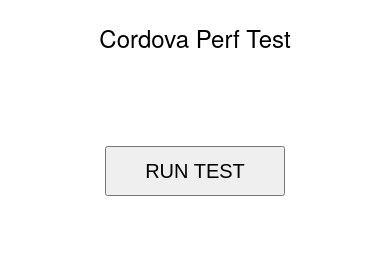
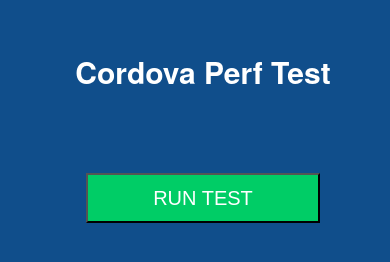
Before and after one commit to ezartech/cordova.perftest, a plain HTML site: page www/index.html in a window 390 px wide. Drawn offline with Linux system fonts and the light colour scheme; some packages are replaced by stand-ins of ours.

Commit message:
changed to blue/green color scheme

```diff
--- a/www/css/index.css
+++ b/www/css/index.css
@@ -27,28 +27,31 @@ body {
     font-family:'HelveticaNeue-Light', 'HelveticaNeue', Helvetica, Arial, sans-serif;
     font-size:12px;
     height:100%;
-    margin:0px;
+    margin-top: 50px;
     padding:0px;
     width:100%;
+    background-color: #104E8B;
+    color: white;
 }
 
 h1 {
-    font-size:24px;
-    font-weight:normal;
-    margin-top: 20px;
+    font-size:30px;
+    font-weight:bold;
     overflow:visible;
     padding:0px;
     text-align:center;
 }
 
 button {
+        color: white;
+        background-color: #00CD66;
         height: 50px;
-        width: 180px;
+        width: 60%;
         font-size: 20px;
         position: relative;
         left: 50%;
         margin-right: -50%;
-        transform: translate(-50%, 150%)
+        transform: translate(-50%, 120%)
 }
 
 #results {
```
